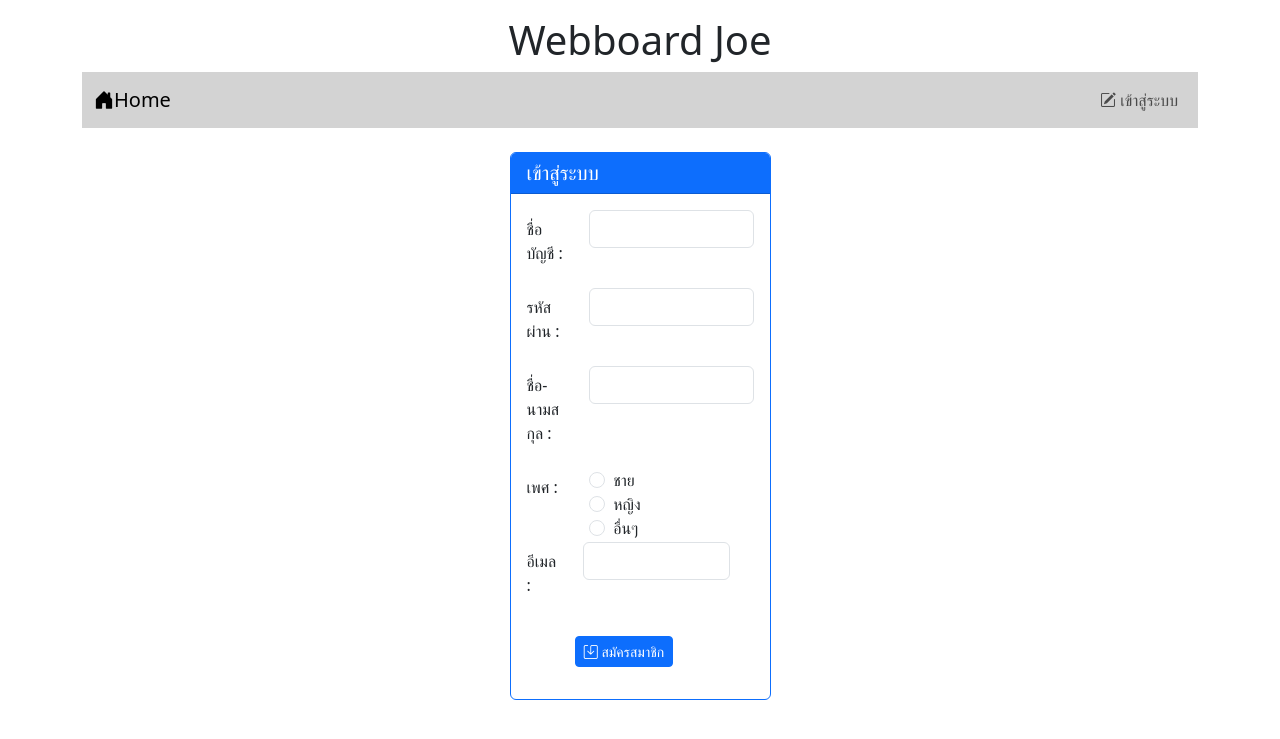
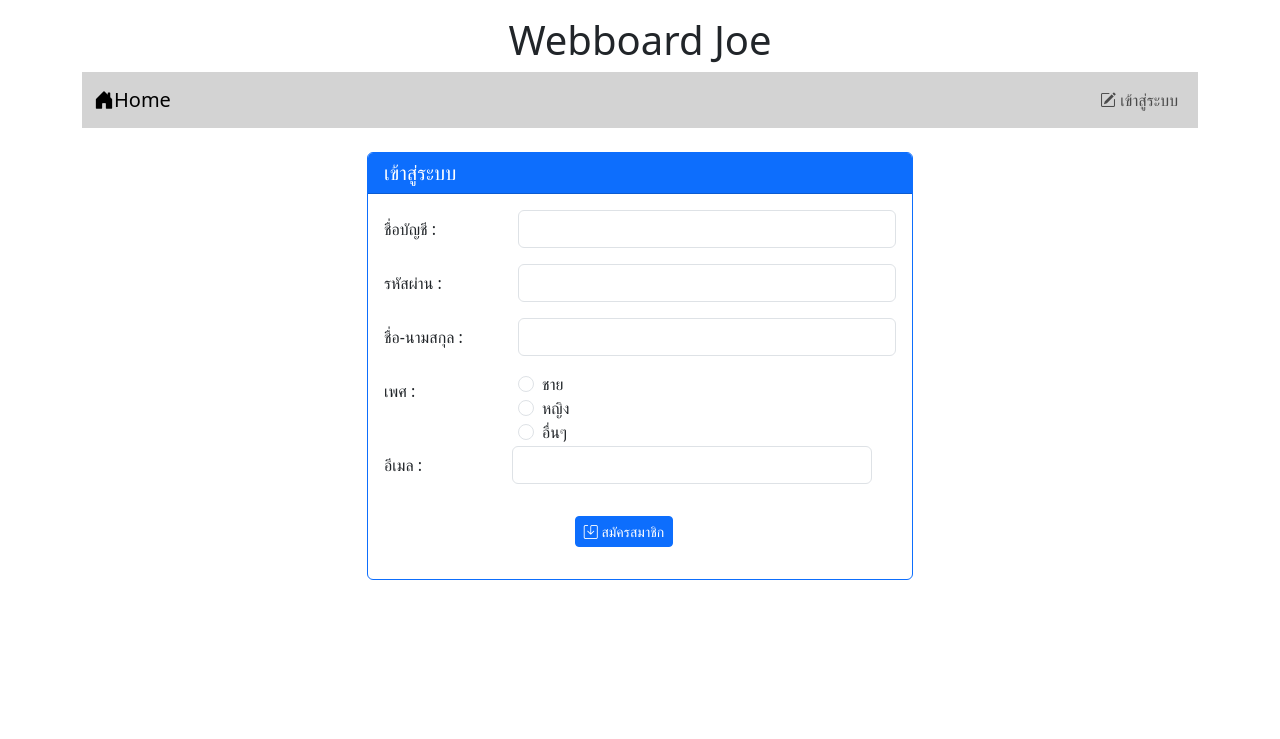
Before and after one commit to NirapatJK/Nirapat, a PHP site: page /register.php in a window 1280 px wide. Shown: the top 739 px of the page. Run offline with PHP 8.4, Linux system fonts and the light colour scheme.

Commit message:
register update 2
update-2

```diff
--- a/register.php
+++ b/register.php
@@ -32,12 +32,12 @@ if(isset($_SESSION['id'])){
                     unset($_SESSION['add_login']);
                 }
             ?>
-      <div class="row mt-4">
-         <div class="col-sm-10 col-md-8 col-lg-6 mx-auto">
-           <div class="card border-primary ">
-              <form action="register_save.php" method="post">
+            <!--<div class="row mt-4">-->
+            <!--<div class="col-sm-10 col-md-8 col-lg-6 mx-auto">-->
+            <div class="card border-primary mt-4">
               <h5 class="card-header bg-primary text-white">เข้าสู่ระบบ</h5>
               <div class="card-body">
+              <form action="register_save.php" method="post">
                 <div class="row mb-3">
                     <label class="col-lg-3 col-form-label" for="login">ชื่อบัญชี :</label>
                     <div class="col-lg-9">
@@ -86,14 +86,14 @@ if(isset($_SESSION['id'])){
                         </button>
                     </div>
                 </div>
-              </div>
+               </div>
               </form>
            </div>
-         </div>
+           </div>
+           <!--</div>-->
+           <!--</div>-->
+          </div>
         </div>
-      </div>
-      </div>
-      </div>
     </div>
     <!--<h1 style="text-align: center;">สมัครสมาชิก</h1>
     <hr>
```
